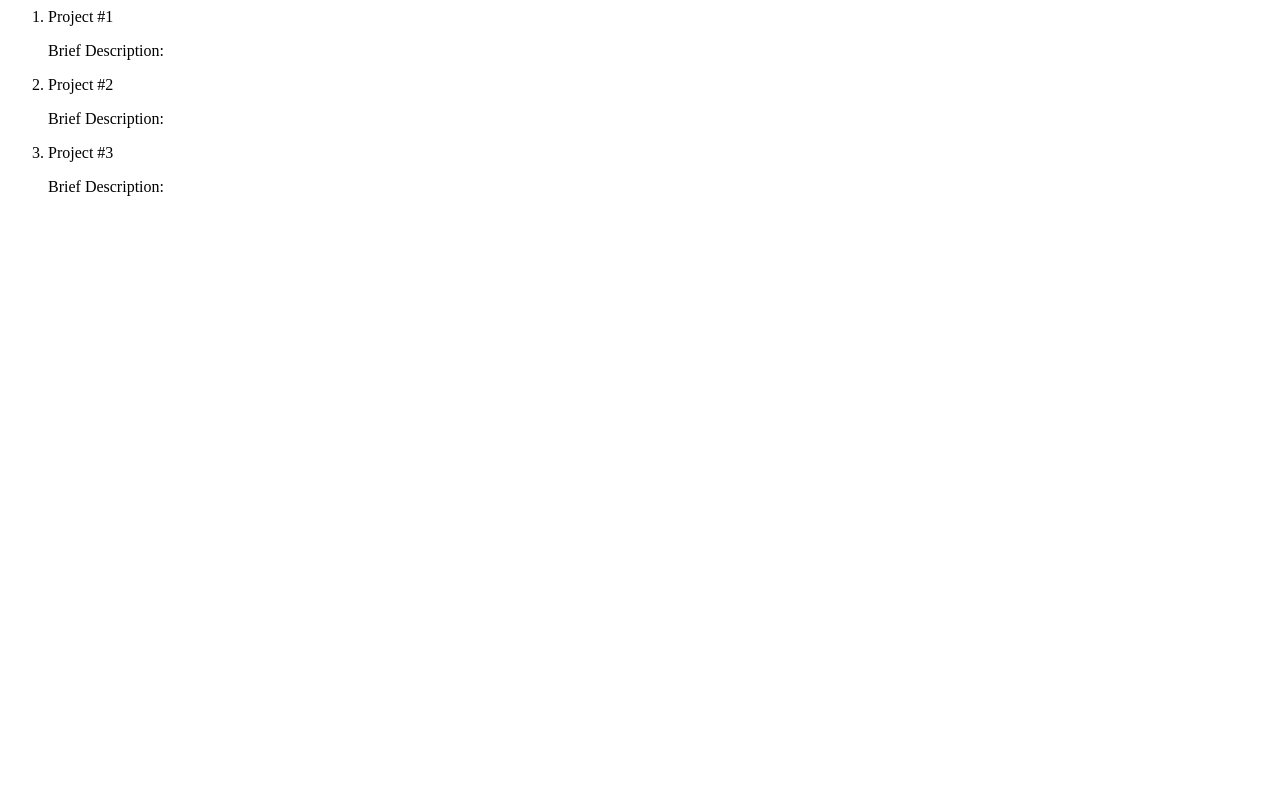
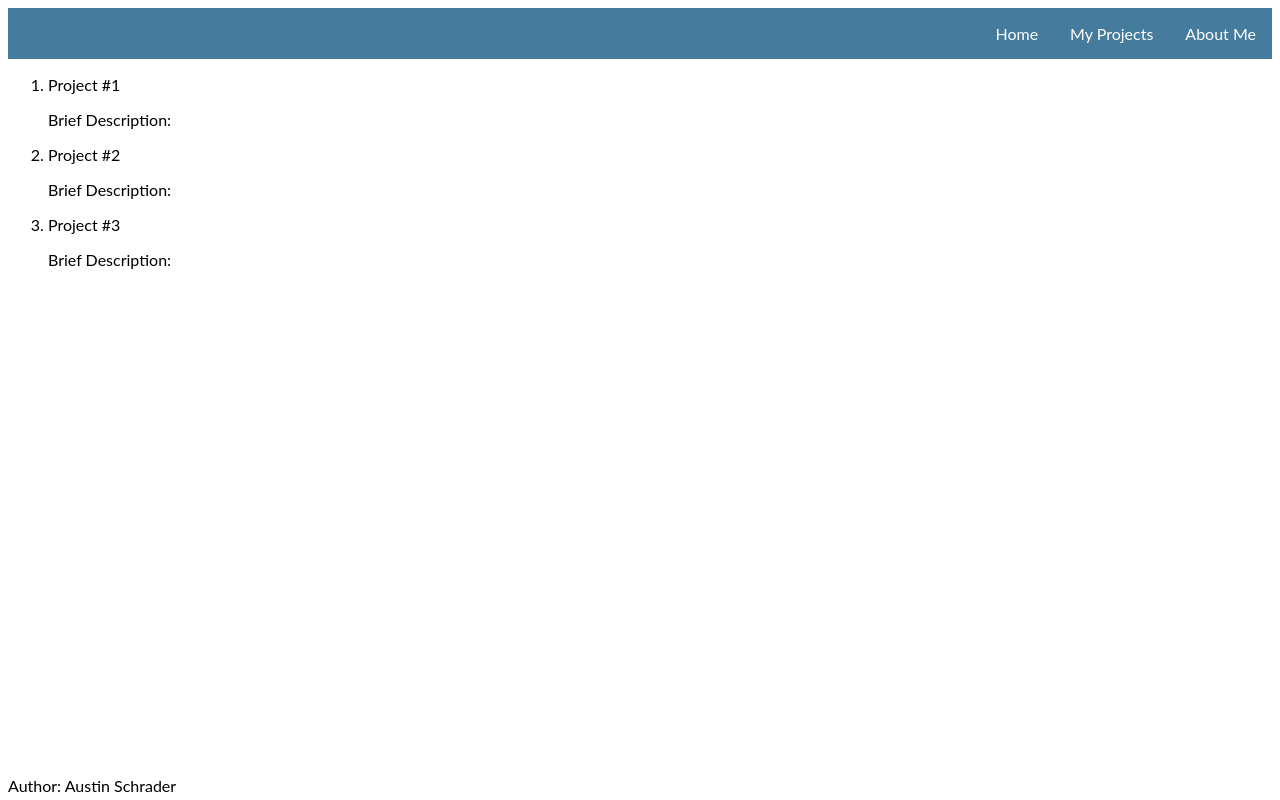
Before and after one commit to austinschrader/friday-project, a plain HTML site: page html/my-projects.html in a window 1280 px wide. Drawn offline with Linux system fonts and the light colour scheme; files that its build step writes are made by us from their sources.

Commit message:
Add the content to the my-projects HTML page

```diff
--- a/html/my-projects.html
+++ b/html/my-projects.html
@@ -1,3 +1,16 @@
+<html lang="en">
+	<head>
+		<title>Austin's Webpage</title>
+		<link href="css/styles.css" rel="stylesheet" type="text/css" />
+	</head>
+	<body>
+		<!-- Nav Bar -->
+		<ul class="nav-bar">
+			<li><a href="/html/about-me.html">About Me</a></li>
+			<li><a href="/html/my-projects.html">My Projects</a></li>
+			<li><a href="index.html">Home</a></li>
+		</ul>
+
 		<ol>
 			<li>Project #1</li>
 			<p>Brief Description:</p>
@@ -6,3 +19,14 @@
 			<li>Project #3</li>
 			<p>Brief Description:</p>
 		</ol>
+
+		<footer>
+			<p>Author: Austin Schrader</p>
+			<p>
+				<a href="mailto:austin.jschrader@gmail.com"
+					>austin.jschrader@gmail.com</a
+				>
+			</p>
+		</footer>
+	</body>
+</html>
```
Lines whose indentation alone changed are shown as unchanged.
